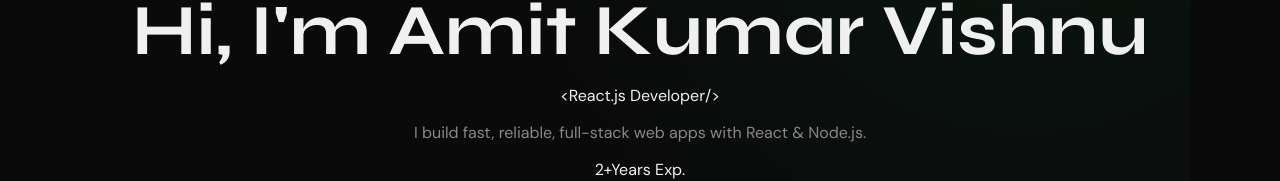
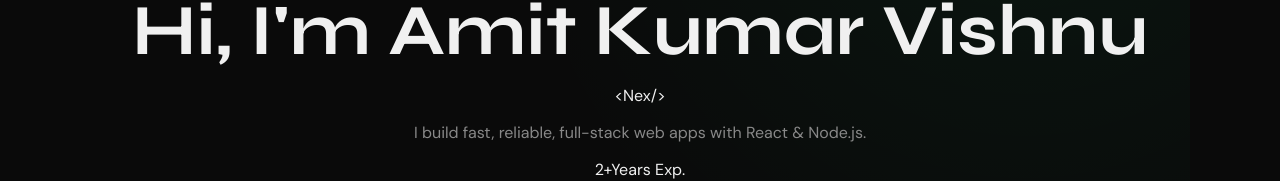
Before and after one commit to amitkumarvishnu/Portfolio, a React (Vite) app in the folder port/: page / in a window 1280 px wide. Shown: the part 255-436 px from the top of the page. Built offline with nearby package versions, Linux system fonts and the light colour scheme.

Commit message:
Update portfolioData.js

```diff
--- a/port/src/data/portfolioData.js
+++ b/port/src/data/portfolioData.js
@@ -1,6 +1,6 @@
 export const personalInfo = {
   name: "Amit Kumar Vishnu",
-  role: ["Full Stack Developer", "React.js Developer", "Next.js", "JavaScript", "TypeScript", "Node.js Engineer", "Express.js", "MongoDB", "MySQL"],
+  role: ["Full Stack Developer", "React.js", "Next.js", "JavaScript", "TypeScript", "Node.js", "Express.js", "MongoDB", "MySQL"],
   email: "amitkumarvishnu0702@gmail.com",
   phone: "+91-8340632694",
   location: "Dehradun, India",
```
